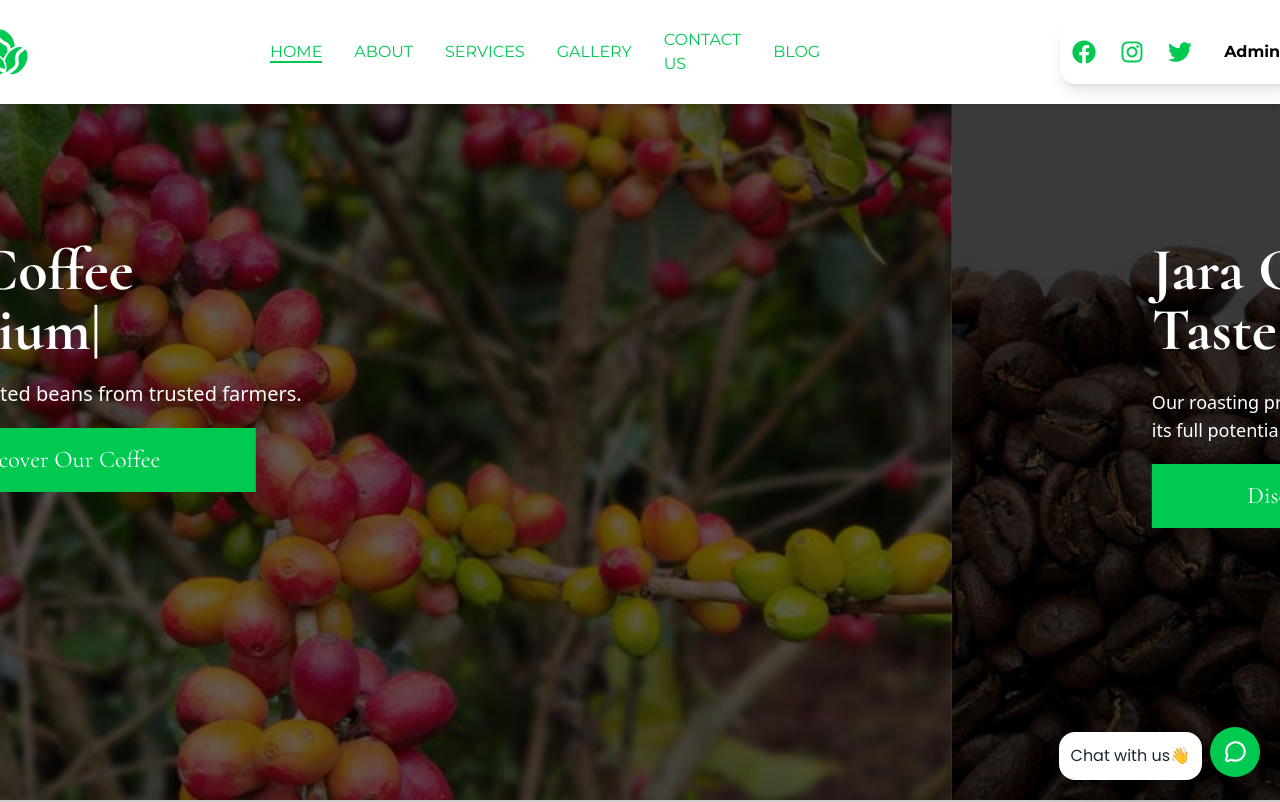
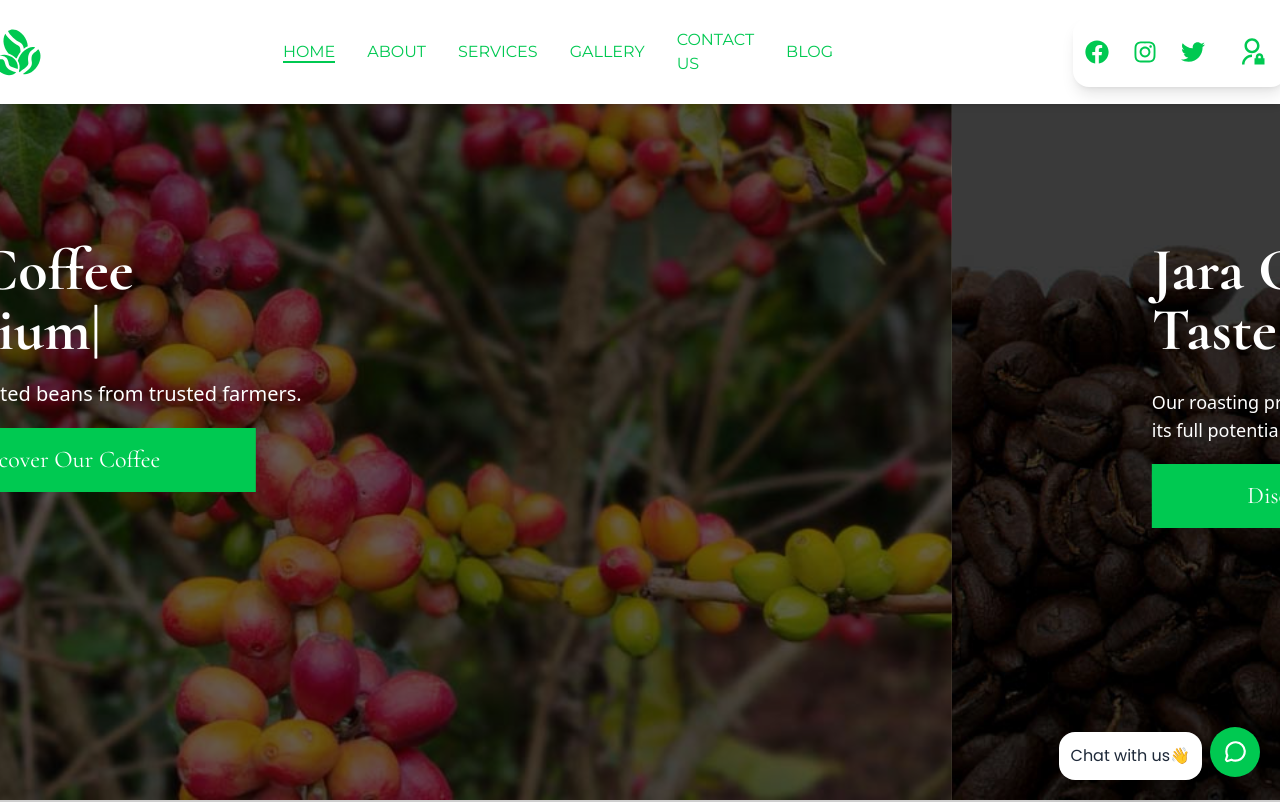
Before and after one commit to firomsahika/Jara-coffee, a React (Vite) app: page / in a window 1280 px wide. Shown: the top 802 px of the page. Built offline with nearby package versions, Linux system fonts and the light colour scheme.

Commit message:
added ne style

```diff
--- a/src/components/Navbar.jsx
+++ b/src/components/Navbar.jsx
@@ -1,6 +1,7 @@
 import React, { useState, useEffect } from "react";
 import { FaBars, FaTimes } from "react-icons/fa";
 import { FaFacebook, FaInstagram, FaTwitter } from "react-icons/fa";
+import { RiAdminLine } from "react-icons/ri";
 import { GiCoffeeBeans } from "react-icons/gi";
 import { Link, useLocation } from "react-router-dom";
 
@@ -90,8 +91,8 @@
           <FaInstagram className="w-6 h-6" />
           <FaTwitter className="w-6 h-6" />
           <Link to="/auth/adminLogin">
-            <button className="p-2 cursor-pointer text-black font-bold">
-              Admin
+            <button className="p-2 cursor-pointer font-bold">
+            <RiAdminLine size={30}/>
             </button>
           </Link>
         </div>
```
